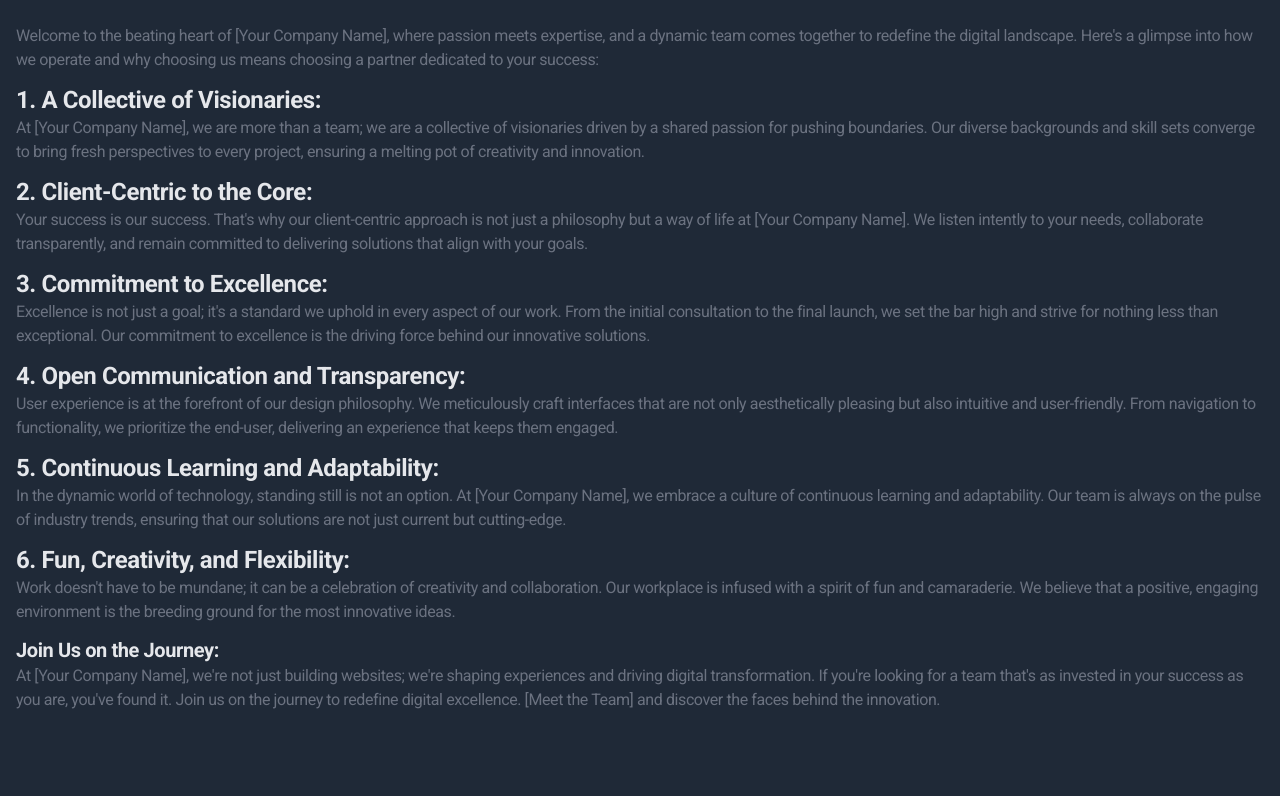
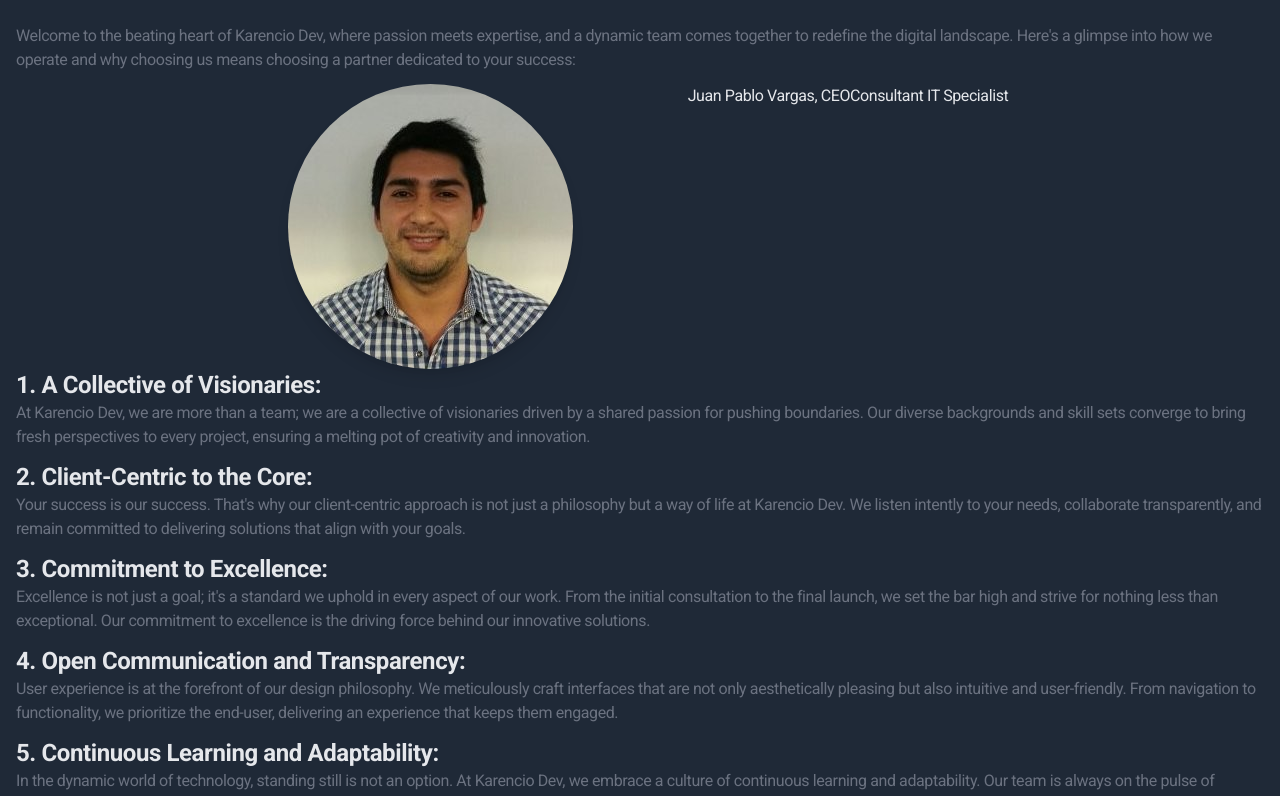
Before and after one commit to jupadev/karencio-website, a Next.js app: page /who-we-are in a window 1280 px wide. Shown: the part 304-1100 px from the top of the page. Built offline with nearby package versions, Linux system fonts and the light colour scheme.

Commit message:
add about us image

```diff
--- a/app/partials/Footer.jsx
+++ b/app/partials/Footer.jsx
@@ -15,7 +15,7 @@
             <ul className="flex mb-4 md:order-1 md:ml-4 md:mb-0">
               <li className="ml-4">
                 <a
-                  to="#"
+                  to="https://www.linkedin.com/company/karencio-dev/"
                   className="flex justify-center items-center text-purple-600 bg-gray-800 hover:text-gray-100 hover:bg-purple-600 rounded-full transition duration-150 ease-in-out"
                   aria-label="Linkedin"
                 >
--- a/app/who-we-are/page.tsx
+++ b/app/who-we-are/page.tsx
@@ -8,13 +8,20 @@
       <div className="relative pt-32 pb-10 md:pt-40 md:pb-16">
         <h1 className="mb-4 text-4xl font-extrabold leading-none tracking-tight text-gray-900 md:text-5xl lg:text-6xl dark:text-white">Who We Are: Unleashing Creativity, Driving Innovation</h1>
 
-        <p className="mb-3 text-gray-500 dark:text-gray-400">{`Welcome to the beating heart of [Your Company Name], where passion meets expertise, and a dynamic team comes together to redefine the digital landscape. Here's a glimpse into how we operate and why choosing us means choosing a partner dedicated to your success:`}</p>
-
+        <p className="mb-3 text-gray-500 dark:text-gray-400">{`Welcome to the beating heart of Karencio Dev, where passion meets expertise, and a dynamic team comes together to redefine the digital landscape. Here's a glimpse into how we operate and why choosing us means choosing a partner dedicated to your success:`}</p>
+        <section class="flex flex-wrap justify-center">
+          <div class="w-6/12 sm:w-4/12 px-4">
+            <img alt="Company owner" src="/images/perfil-jpv.jpeg" class="shadow-lg rounded-full max-w-full h-auto align-middle border-none" />
+          </div>
+          <p>Juan Pablo Vargas, CEO</p>
+          <span>Consultant IT Specialist</span>
+        </section>
+        <section>
           <h2 className="text-2xl font-extrabold dark:text-white">1. A Collective of Visionaries:</h2>
-        <p className="mb-3 text-gray-500 dark:text-gray-400">{`At [Your Company Name], we are more than a team; we are a collective of visionaries driven by a shared passion for pushing boundaries. Our diverse backgrounds and skill sets converge to bring fresh perspectives to every project, ensuring a melting pot of creativity and innovation.`}</p>
+          <p className="mb-3 text-gray-500 dark:text-gray-400">{`At Karencio Dev, we are more than a team; we are a collective of visionaries driven by a shared passion for pushing boundaries. Our diverse backgrounds and skill sets converge to bring fresh perspectives to every project, ensuring a melting pot of creativity and innovation.`}</p>
 
           <h2 className="text-2xl font-extrabold dark:text-white">2. Client-Centric to the Core:</h2>
-        <p className="mb-3 text-gray-500 dark:text-gray-400">{`Your success is our success. That's why our client-centric approach is not just a philosophy but a way of life at [Your Company Name]. We listen intently to your needs, collaborate transparently, and remain committed to delivering solutions that align with your goals.`}</p>
+          <p className="mb-3 text-gray-500 dark:text-gray-400">{`Your success is our success. That's why our client-centric approach is not just a philosophy but a way of life at Karencio Dev. We listen intently to your needs, collaborate transparently, and remain committed to delivering solutions that align with your goals.`}</p>
 
           <h2 className="text-2xl font-extrabold dark:text-white">3. Commitment to Excellence:</h2>
           <p className="mb-3 text-gray-500 dark:text-gray-400">{`Excellence is not just a goal; it's a standard we uphold in every aspect of our work. From the initial consultation to the final launch, we set the bar high and strive for nothing less than exceptional. Our commitment to excellence is the driving force behind our innovative solutions.`}</p>
@@ -23,13 +30,14 @@
           <p className="mb-3 text-gray-500 dark:text-gray-400">{`User experience is at the forefront of our design philosophy. We meticulously craft interfaces that are not only aesthetically pleasing but also intuitive and user-friendly. From navigation to functionality, we prioritize the end-user, delivering an experience that keeps them engaged.`}</p>
 
           <h2 className="text-2xl font-extrabold dark:text-white">5. Continuous Learning and Adaptability:</h2>
-        <p className="mb-3 text-gray-500 dark:text-gray-400">{`In the dynamic world of technology, standing still is not an option. At [Your Company Name], we embrace a culture of continuous learning and adaptability. Our team is always on the pulse of industry trends, ensuring that our solutions are not just current but cutting-edge.`}</p>
+          <p className="mb-3 text-gray-500 dark:text-gray-400">{`In the dynamic world of technology, standing still is not an option. At Karencio Dev, we embrace a culture of continuous learning and adaptability. Our team is always on the pulse of industry trends, ensuring that our solutions are not just current but cutting-edge.`}</p>
 
           <h2 className="text-2xl font-extrabold dark:text-white">6. Fun, Creativity, and Flexibility:</h2>
           <p className="mb-3 text-gray-500 dark:text-gray-400">{`Work doesn't have to be mundane; it can be a celebration of creativity and collaboration. Our workplace is infused with a spirit of fun and camaraderie. We believe that a positive, engaging environment is the breeding ground for the most innovative ideas.`}</p>
 
           <h3 className="text-xl font-extrabold dark:text-white">Join Us on the Journey:</h3>
-        <p className="mb-3 text-gray-500 dark:text-gray-400">{`At [Your Company Name], we're not just building websites; we're shaping experiences and driving digital transformation. If you're looking for a team that's as invested in your success as you are, you've found it. Join us on the journey to redefine digital excellence. [Meet the Team] and discover the faces behind the innovation.`}</p>
+          <p className="mb-3 text-gray-500 dark:text-gray-400">{`At Karencio Dev, we're not just building websites; we're shaping experiences and driving digital transformation. If you're looking for a team that's as invested in your success as you are, you've found it. Join us on the journey to redefine digital excellence. [Meet the Team] and discover the faces behind the innovation.`}</p>
+        </section>
       </div>
     </main>
   </article>);
```
Also changed, not shown: public/images/perfil-jpv.jpeg (added). Lines whose indentation alone changed are shown as unchanged.
